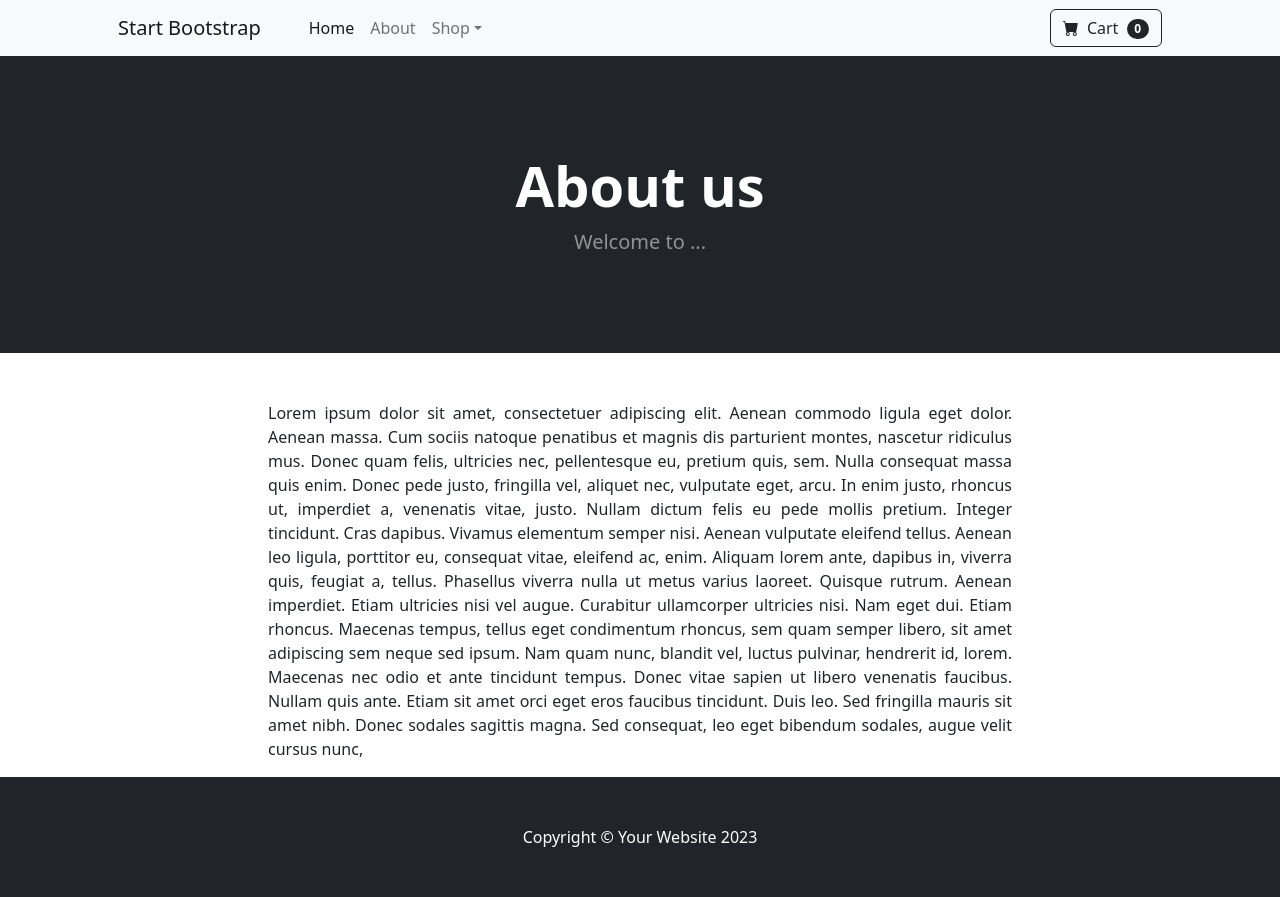
After one commit to TungNT126/EcomerceWebsite_Django, a Django app: page /about/ in a window 1280 px wide. The commit adds this page. Run offline with Django 4.2, Linux system fonts and the light colour scheme; some libraries are stand-ins or nearby versions.

Commit message:
add About page

```diff
--- a/store/models.py
+++ b/store/models.py
@@ -26,6 +26,7 @@ class Product(models.Model):
     category = models.ForeignKey(Category, on_delete=models.CASCADE, default=1)
     description = models.CharField(max_length=250, default='', blank=True, null=True)
     image = models.ImageField(upload_to='uploads/product/')
+
     # Add sale stuff
     is_sale = models.BooleanField(default=False)
     sale_price = models.DecimalField(default=0, decimal_places=2, max_digits=6)
--- /dev/null
+++ b/store/templates/about.html
@@ -0,0 +1,26 @@
+{% extends 'base.html' %}
+{% block content %}
+<!-- Header-->
+<header class="bg-dark py-5">
+    <div class="container px-4 px-lg-5 my-5">
+        <div class="text-center text-white">
+            <h1 class="display-4 fw-bolder">About us</h1>
+            <p class="lead fw-normal text-white-50 mb-0">Welcome to ...</p>
+        </div>
+    </div>
+</header>
+
+<div class="container">
+    <div class="row">
+        <center>
+            <div class="col-8">
+                <br/><br/>
+                <p align = "justify">
+                    Lorem ipsum dolor sit amet, consectetuer adipiscing elit. Aenean commodo ligula eget dolor. Aenean massa. Cum sociis natoque penatibus et magnis dis parturient montes, nascetur ridiculus mus. Donec quam felis, ultricies nec, pellentesque eu, pretium quis, sem. Nulla consequat massa quis enim. Donec pede justo, fringilla vel, aliquet nec, vulputate eget, arcu. In enim justo, rhoncus ut, imperdiet a, venenatis vitae, justo. Nullam dictum felis eu pede mollis pretium. Integer tincidunt. Cras dapibus. Vivamus elementum semper nisi. Aenean vulputate eleifend tellus. Aenean leo ligula, porttitor eu, consequat vitae, eleifend ac, enim. Aliquam lorem ante, dapibus in, viverra quis, feugiat a, tellus. Phasellus viverra nulla ut metus varius laoreet. Quisque rutrum. Aenean imperdiet. Etiam ultricies nisi vel augue. Curabitur ullamcorper ultricies nisi. Nam eget dui. Etiam rhoncus. Maecenas tempus, tellus eget condimentum rhoncus, sem quam semper libero, sit amet adipiscing sem neque sed ipsum. Nam quam nunc, blandit vel, luctus pulvinar, hendrerit id, lorem. Maecenas nec odio et ante tincidunt tempus. Donec vitae sapien ut libero venenatis faucibus. Nullam quis ante. Etiam sit amet orci eget eros faucibus tincidunt. Duis leo. Sed fringilla mauris sit amet nibh. Donec sodales sagittis magna. Sed consequat, leo eget bibendum sodales, augue velit cursus nunc,
+                </p>
+            </div>
+        </center>
+    </div>
+</div>
+
+{% endblock %}
--- /dev/null
+++ b/store/templates/base.html
@@ -0,0 +1,35 @@
+{% load static %}
+
+<!DOCTYPE html>
+<html lang="en">
+    <head>
+        <meta charset="utf-8" />
+        <meta name="viewport" content="width=device-width, initial-scale=1, shrink-to-fit=no" />
+        <meta name="description" content="" />
+        <meta name="author" content="" />
+        <title>Shop Homepage - Start Bootstrap Template</title>
+        <!-- Favicon-->
+        <link rel="icon" type="image/x-icon" href="{% static 'assets/favicon.ico' %}" />
+        <!-- Bootstrap icons-->
+        <link href="https://cdn.jsdelivr.net/npm/bootstrap-icons@1.5.0/font/bootstrap-icons.css" rel="stylesheet" />
+        <!-- Core theme CSS (includes Bootstrap)-->
+        <link href="{% static 'css/styles.css' %}" rel="stylesheet" />
+    </head>
+    <body>
+        <!-- Navigation -->
+        {% include 'navbar.html' %}
+
+        {% block content %}
+
+        {% endblock %}
+
+        <!-- Footer-->
+        <footer class="py-5 bg-dark">
+            <div class="container"><p class="m-0 text-center text-white">Copyright &copy; Your Website 2023</p></div>
+        </footer>
+        <!-- Bootstrap core JS-->
+        <script src="https://cdn.jsdelivr.net/npm/bootstrap@5.2.3/dist/js/bootstrap.bundle.min.js"></script>
+        <!-- Core theme JS-->
+        <script src="{ static 'js/scripts.js'}"></script>
+    </body>
+</html>
--- /dev/null
+++ b/store/templates/navbar.html
@@ -0,0 +1,28 @@
+<nav class="navbar navbar-expand-lg navbar-light bg-light">
+    <div class="container px-4 px-lg-5">
+        <a class="navbar-brand" href="{% url 'home' %}">Start Bootstrap</a>
+        <button class="navbar-toggler" type="button" data-bs-toggle="collapse" data-bs-target="#navbarSupportedContent" aria-controls="navbarSupportedContent" aria-expanded="false" aria-label="Toggle navigation"><span class="navbar-toggler-icon"></span></button>
+        <div class="collapse navbar-collapse" id="navbarSupportedContent">
+            <ul class="navbar-nav me-auto mb-2 mb-lg-0 ms-lg-4">
+                <li class="nav-item"><a class="nav-link active" aria-current="page" href="{% url 'home' %}">Home</a></li>
+                <li class="nav-item"><a class="nav-link" href="{% url 'about' %}">About</a></li>
+                <li class="nav-item dropdown">
+                    <a class="nav-link dropdown-toggle" id="navbarDropdown" href="#" role="button" data-bs-toggle="dropdown" aria-expanded="false">Shop</a>
+                    <ul class="dropdown-menu" aria-labelledby="navbarDropdown">
+                        <li><a class="dropdown-item" href="#!">All Products</a></li>
+                        <li><hr class="dropdown-divider" /></li>
+                        <li><a class="dropdown-item" href="#!">Popular Items</a></li>
+                        <li><a class="dropdown-item" href="#!">New Arrivals</a></li>
+                    </ul>
+                </li>
+            </ul>
+            <form class="d-flex">
+                <button class="btn btn-outline-dark" type="submit">
+                    <i class="bi-cart-fill me-1"></i>
+                    Cart
+                    <span class="badge bg-dark text-white ms-1 rounded-pill">0</span>
+                </button>
+            </form>
+        </div>
+    </div>
+</nav>
--- a/store/urls.py
+++ b/store/urls.py
@@ -3,4 +3,5 @@ from . import views
 
 urlpatterns = [
     path('', views.home, name='home'),
+    path('about/', views.about, name='about'),
 ]
--- a/store/views.py
+++ b/store/views.py
@@ -4,3 +4,6 @@ from .models import Product
 def home(request):
     products = Product.objects.all()
     return render(request, 'home.html', {'products':products})
+
+def about(request):
+    return render(request, 'about.html', {})
```
Also changed, not shown: store/templates/home.html (+5 -55 lines).
